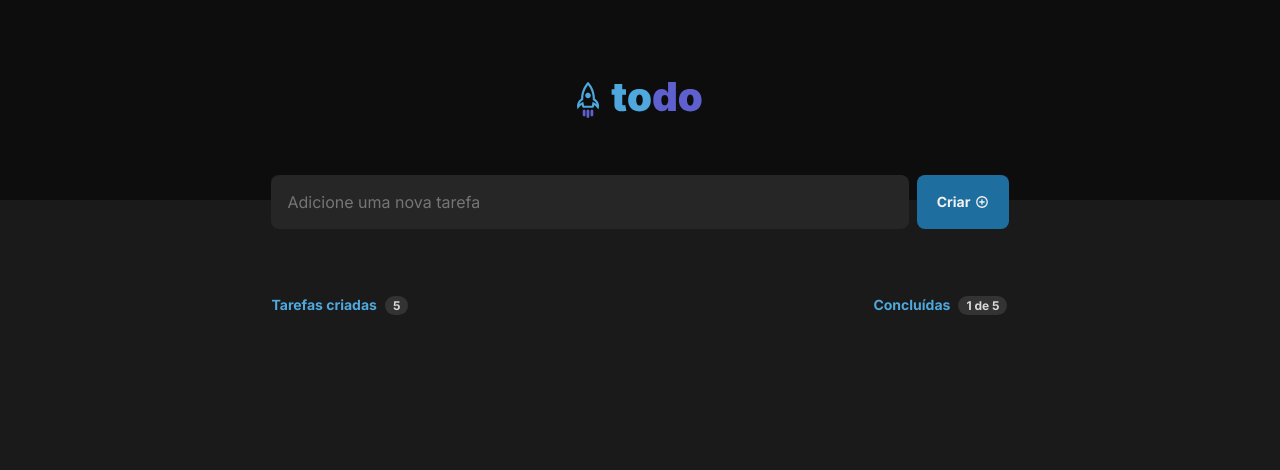
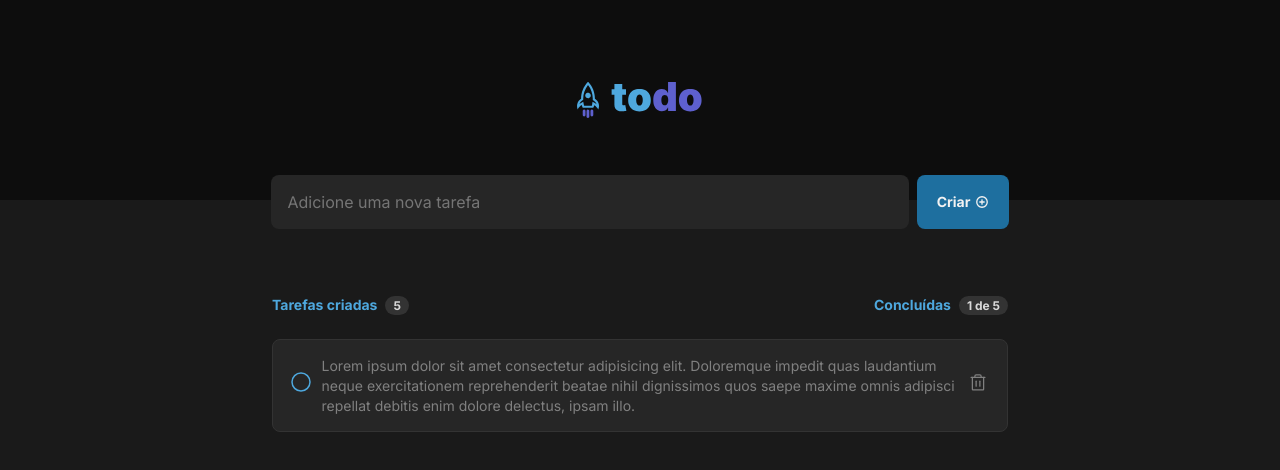
Before and after one commit to anacnogueira/iginite-reactjs-desafio-1, a React (Vite) app: page / in a window 1280 px wide. Shown: the top 470 px of the page. Built offline with nearby package versions, Linux system fonts and the light colour scheme.

Commit message:
Estilizando Componente task

```diff
--- a/src/components/List.module.css
+++ b/src/components/List.module.css
@@ -1,4 +1,6 @@
 .list {
+  width: 46rem;
+  margin: 0 auto;
   margin-top: 4rem;
 }
 
@@ -23,3 +25,6 @@
   font-weight: bold;
   color: var(--gray-200);
 }
+
+.tasks {
+}
--- a/src/components/List.tsx
+++ b/src/components/List.tsx
@@ -1,4 +1,5 @@
 import styles from "./List.module.css";
+import { Task } from "./Task";
 
 export function List() {
   return (
@@ -13,6 +14,9 @@ export function List() {
           <span>1 de 5</span>
         </div>
       </header>
+      <div className={styles.tasks}>
+        <Task />
+      </div>
     </div>
   );
 }
--- /dev/null
+++ b/src/components/Task.module.css
@@ -0,0 +1,38 @@
+.task {
+  display: flex;
+  justify-content: space-between;
+  align-items: center;
+  background-color: var(--gray-500);
+  padding: 1rem;
+  border: 1px solid var(--gray-400);
+  border-radius: 8px;
+}
+
+.task + .task {
+  margin-top: 0.75rem;
+}
+
+.buttonCheck {
+  background: transparent;
+  border: none;
+  cursor: pointer;
+  color: var(--blue);
+  margin-right: 0.32rem;
+  font-size: 1.5rem;
+  transition: 0.1s;
+}
+
+.contentCheck {
+  width: 40rem;
+  font-size: 0.875rem;
+  color: var(--gray-300);
+}
+
+.buttonTrash {
+  background: transparent;
+  color: var(--gray-300);
+  border: none;
+  cursor: pointer;
+  padding: 0.1875rem;
+  font-size: 1.25rem;
+}
--- /dev/null
+++ b/src/components/Task.tsx
@@ -0,0 +1,21 @@
+import { CheckCircle, Circle, Trash } from "phosphor-react";
+import styles from "./Task.module.css";
+
+export function Task() {
+  return (
+    <div className={styles.task}>
+      <button type="button" className={styles.buttonCheck}>
+        <Circle />
+      </button>
+      <p className={styles.contentCheck}>
+        Lorem ipsum dolor sit amet consectetur adipisicing elit. Doloremque
+        impedit quas laudantium neque exercitationem reprehenderit beatae nihil
+        dignissimos quos saepe maxime omnis adipisci repellat debitis enim
+        dolore delectus, ipsam illo.
+      </p>
+      <button className={styles.buttonTrash}>
+        <Trash />
+      </button>
+    </div>
+  );
+}
```
